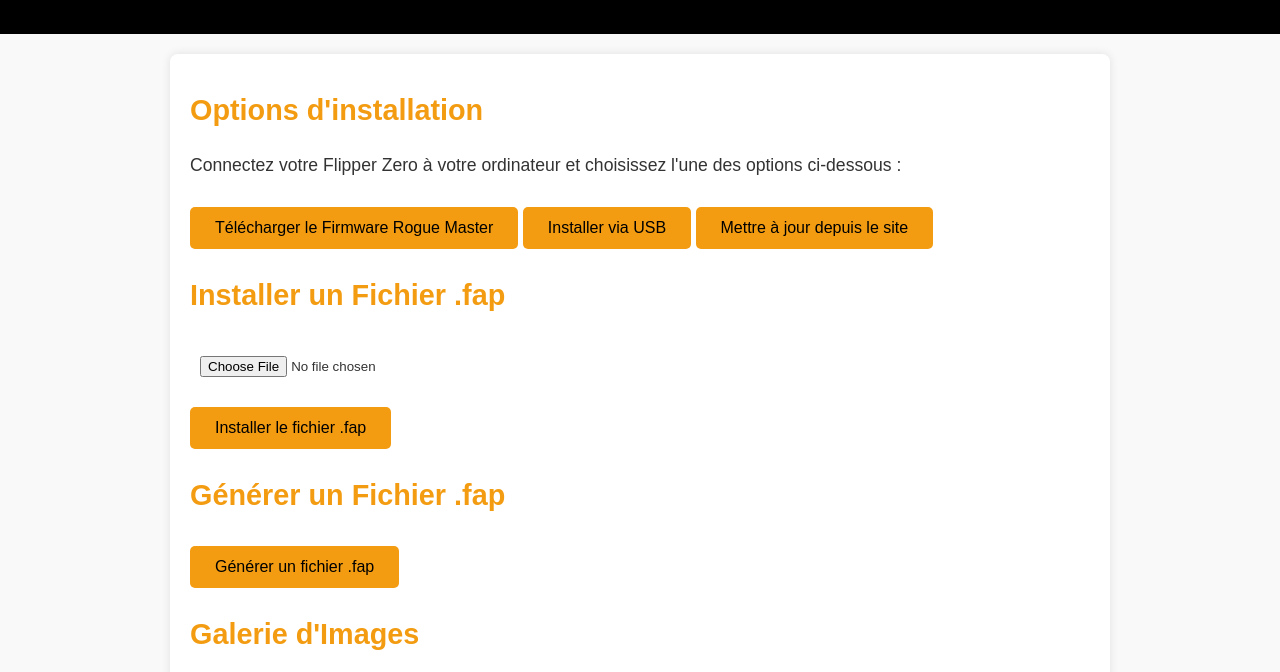
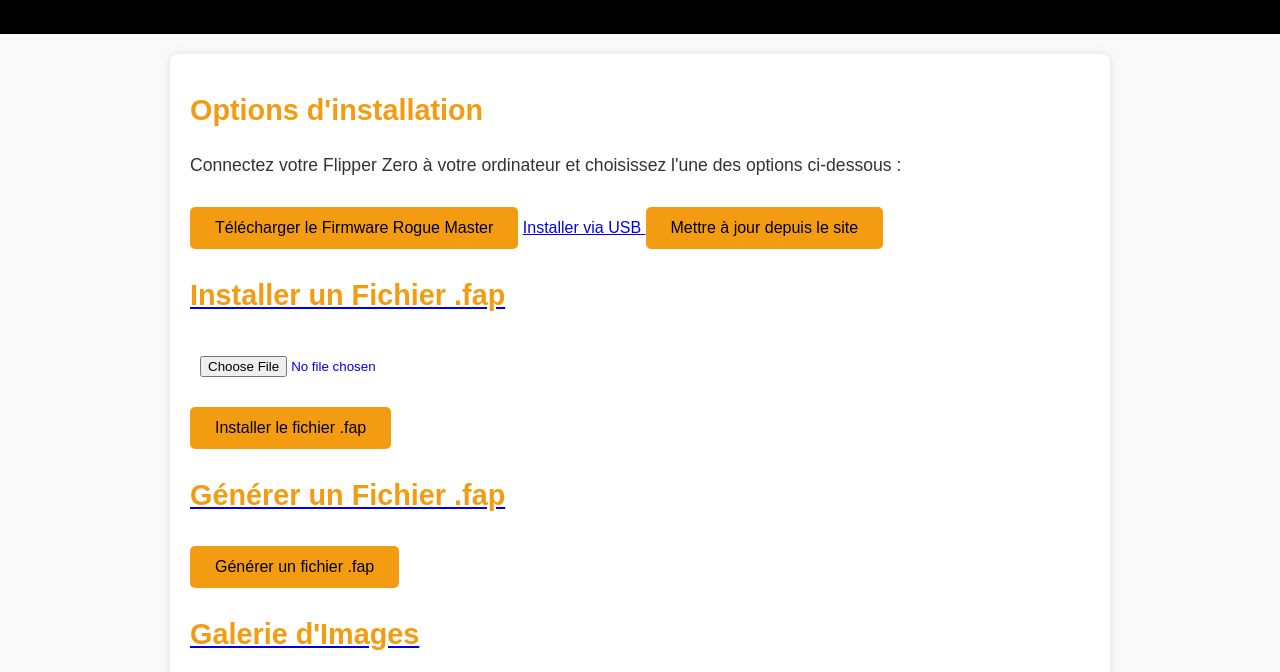
Before and after one commit to nearoofly/Flipper-Zero_Packages, a plain HTML site: page index.html in a window 1280 px wide. Shown: the part 114-786 px from the top of the page. Drawn offline with Linux system fonts and the light colour scheme.

Commit message:
Update index.html

```diff
--- a/index.html
+++ b/index.html
@@ -100,7 +100,7 @@
     <h2>Options d'installation</h2>
     <p>Connectez votre Flipper Zero à votre ordinateur et choisissez l'une des options ci-dessous :</p>
     <a href="https://github.com/RogueMaster/flipperzero-firmware-wPlugins/releases/download/RM1208-2257-0.420.0-f117b40/RM1208-2257-0.420.0-f117b40.tgz" class="button">Télécharger le Firmware Rogue Master</a>
-    <button class="button" onclick="https://lab.flipper.net/">Installer via USB</button>
+    <a href="https://lab.flipper.net/">Installer via USB</button>
     <button class="button" onclick="updateFirmware()">Mettre à jour depuis le site</button>
 
     <h2>Installer un Fichier .fap</h2>
```
